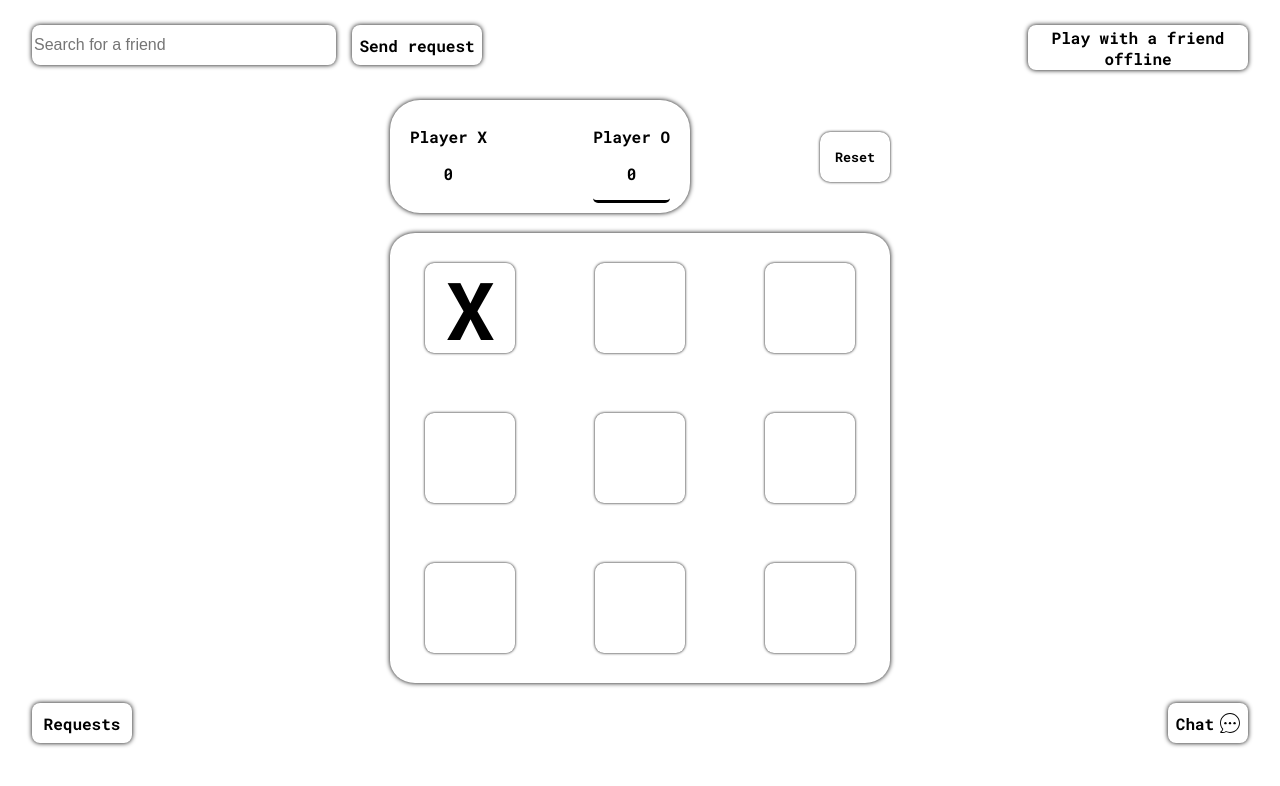
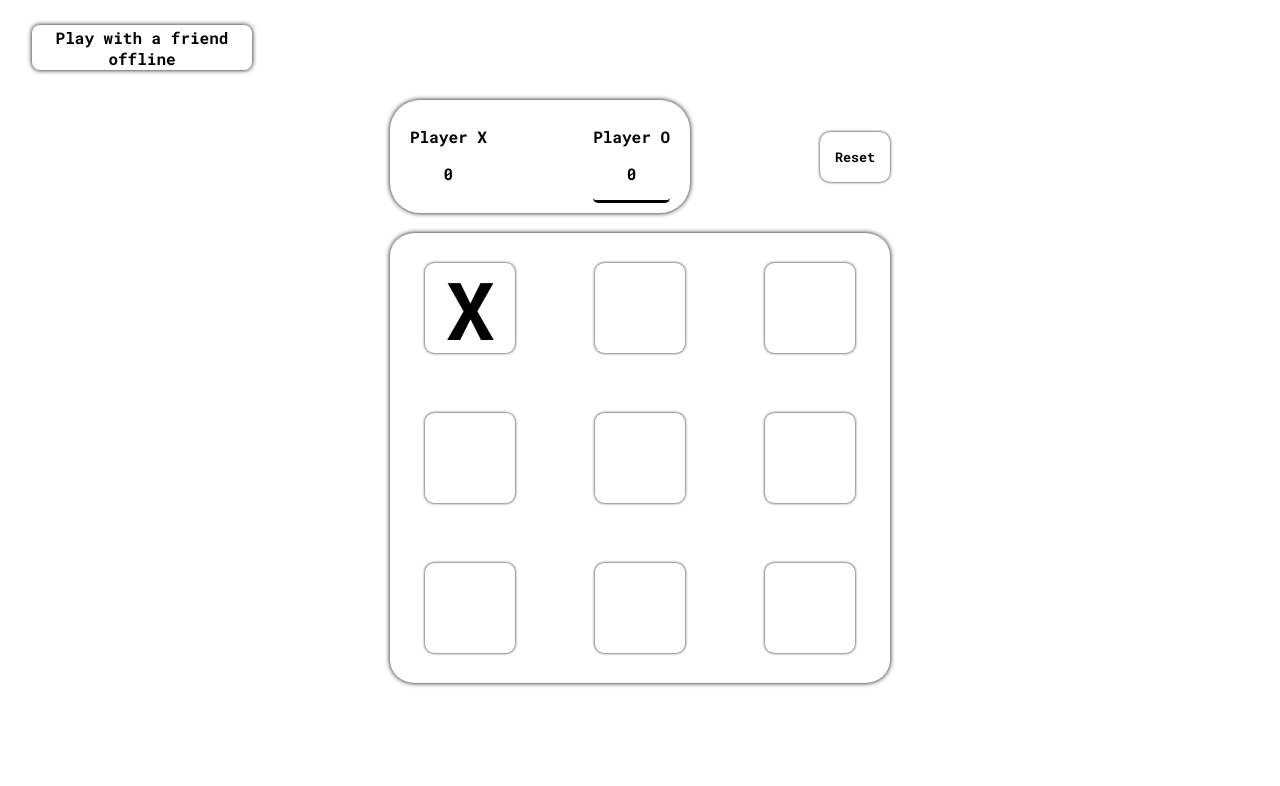
Before and after one commit to mruqqie/tictactoe, a React (Create React App) app: page / in a window 1280 px wide. Shown: the top 786 px of the page. Built offline with nearby package versions, Linux system fonts and the light colour scheme; the HTML template or start-up script is replaced by a standard one.

Commit message:
modified:   src/components/playtype/Pwc.css 	modified:   src/components/playtype/Pwc.jsx

```diff
--- a/src/components/playtype/Pwc.css
+++ b/src/components/playtype/Pwc.css
@@ -32,7 +32,8 @@
 }
 
 .searchForm {
-    display: flex;
+    display: none;
+    /* display: flex; */
     flex-direction: column;
     justify-content: space-evenly;
     flex-direction: row;
--- a/src/components/playtype/Pwc.jsx
+++ b/src/components/playtype/Pwc.jsx
@@ -245,13 +245,13 @@ const Pwc = () => {
 					);
 				})}
 			</div>
-			<div className="req--chat">
+			{/* <div className="req--chat">
 				<button className="req">Requests</button>
 				<button className="chat">
 					<div>Chat</div>
 					<img className="chatIcon" src={chatIcon} />
 				</button>
-			</div>
+			</div> */}
 		</div>
 	);
 };
```
